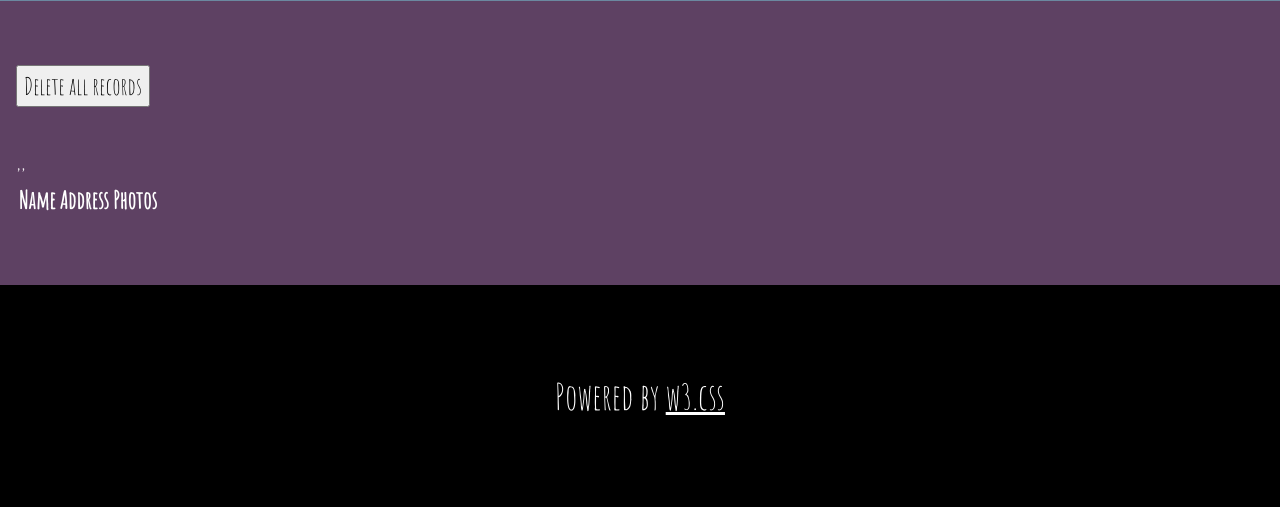
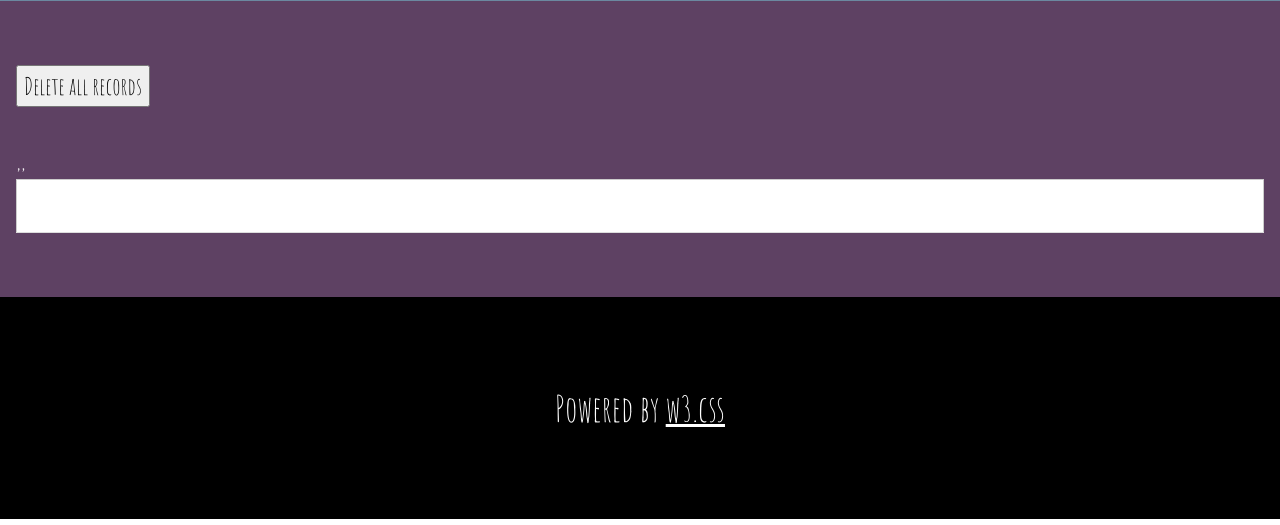
Before and after one commit to clarenvcex/webapi, a Node server app: page /historical in a window 1280 px wide. Shown: the part 275-800 px from the top of the page. Run offline with Node 20, Linux system fonts and the light colour scheme; data that the repository does not hold is empty; some libraries are stand-ins or nearby versions.

Commit message:
edit historical

```diff
--- a/views/historical.hbs
+++ b/views/historical.hbs
@@ -31,7 +31,7 @@ body,h1,h2,h3,h4,h5,h6 {font-family: "Amatic SC", sans-serif}
     <button class="btn btn-primary btn-lg" type="submit" formaction="/delete">Delete all records</button>
   </form>
   <br>
-  <table class="table table-striped">
+  <table class="w3-table-all w3-hoverable">
     {{#list items}}<tr><td>{{name}}</td><td>{{address}}</td><td><img src={{photo_reference}} width="200" height="200"></td></tr>{{/list}}
   </table>
 </div>
```
Also changed, not shown: views/result.hbs (+5 -3 lines).
